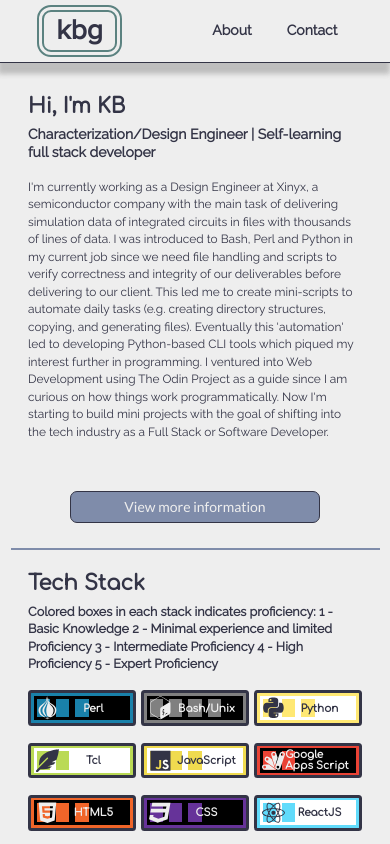
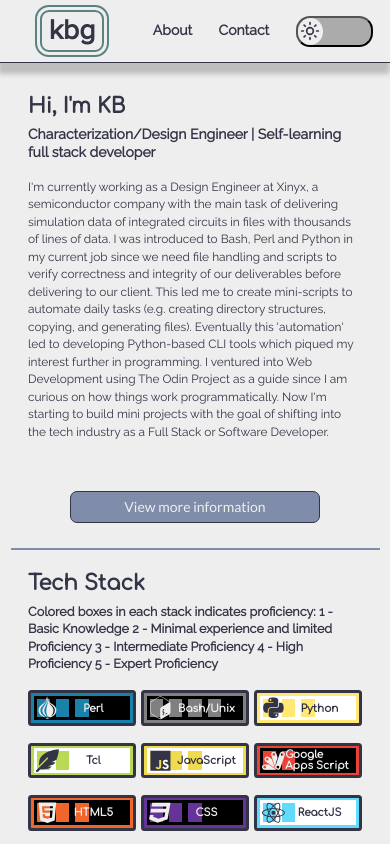
Before and after one commit to kbgarcia8/portfolio, a React (Vite) app in the folder portfolio/: page / in a window 390 px wide. Shown: the top 844 px of the page. Built offline with nearby package versions, Linux system fonts and the light colour scheme; no server answers.

Commit message:
Add ThemeToggleButton - for fix of responsiveness

```diff
--- a/portfolio/package.json
+++ b/portfolio/package.json
@@ -11,9 +11,10 @@
   },
   "dependencies": {
     "@emailjs/browser": "^4.4.1",
-    "@emotion/react": "^11.14.0",
-    "@emotion/styled": "^11.14.1",
+    "@radix-ui/react-switch": "^1.2.6",
+    "lucide-react": "^0.554.0",
     "prop-types": "^15.8.1",
+    "radix-ui": "^1.4.3",
     "react": "^19.1.1",
     "react-dom": "^19.1.1",
     "react-icons": "^5.5.0",
--- /dev/null
+++ b/portfolio/src/components/molecules/ThemeToggleButton/ThemeToggleButton.jsx
@@ -0,0 +1,22 @@
+import { Sun, Moon } from "lucide-react";
+import * as Styled from './ThemeToggleButton.styles.js';
+import { useTheme } from "context/ThemeContext.jsx";
+
+const ThemeToggleButton = () => {
+  const { currentTheme, toggleTheme } = useTheme();
+
+  const isDark = currentTheme.name === 'dark' ? true : false;
+
+  return (
+    <Styled.Root
+      checked={isDark}
+      onCheckedChange={toggleTheme}
+    >
+      <Styled.Thumb $isDark={isDark}>
+        {isDark ? <Moon size={20} /> : <Sun size={20} />}
+      </Styled.Thumb>
+    </Styled.Root>
+  );
+}
+
+export default ThemeToggleButton;
--- /dev/null
+++ b/portfolio/src/components/molecules/ThemeToggleButton/ThemeToggleButton.styles.js
@@ -0,0 +1,28 @@
+import styled from "styled-components";
+import { v } from "styles/variables.js";
+import * as Switch from "@radix-ui/react-switch";
+import { media } from "utils/utils.js";
+
+export const Root = styled(Switch.Root)`
+  height: 50%;
+  width: 100%;
+  background: ${({theme}) => theme.name === 'light' ? '#abababff' : '#e1e1e1ff'};
+  border-radius: ${v.borderRadius.large};
+  position: relative;
+`;
+export const Thumb = styled(Switch.Thumb)`
+    border-radius: 50%;
+    display: flex;
+    align-items: center;
+    justify-content: center;
+    transition: transform 0.2s;
+
+    ${media.mobile`
+      background: ${({theme}) => theme.bg};
+      width: 35%;
+      height: 100%;
+      &[data-state="checked"] {
+        transform: translateX(185%);
+      }
+    `}
+`;
--- /dev/null
+++ b/portfolio/src/components/molecules/ThemeToggleButton/index.js
@@ -0,0 +1,2 @@
+import ThemeToggleButton from "./ThemeToggleButton.jsx";
+export default ThemeToggleButton;
--- a/portfolio/src/components/organisms/Header/Header.jsx
+++ b/portfolio/src/components/organisms/Header/Header.jsx
@@ -1,7 +1,7 @@
 import React from "react";
 import PropTypes from "prop-types";
 import * as Styled from './Header.styles.js';
-import Navbar from "components/molecules/Navbar/Navbar.jsx";
+import ThemeToggleButton from "components/molecules/ThemeToggleButton";
 
 const links = [
     {name: "About", path:"/about"},
@@ -16,6 +16,9 @@
                 <Styled.HeaderTextLogo to={'/'}>{'kbg'}</Styled.HeaderTextLogo>
             </Styled.HeaderLogo>
             <Styled.HeaderNavbar className={'header-navbar'} links={links}/>
+            <Styled.ThemeToggleButtonSpace>
+                <ThemeToggleButton/>
+            </Styled.ThemeToggleButtonSpace>
         </Styled.HeaderWrapper>
     )
 }
--- a/portfolio/src/components/organisms/Header/Header.styles.js
+++ b/portfolio/src/components/organisms/Header/Header.styles.js
@@ -75,3 +75,19 @@
         justify-content: space-evenly;
     }
 `;
+
+export const ThemeToggleButtonSpace = styled.div`
+    display: flex;
+    align-items: center;
+    justify-content: center;
+    height: 100%;
+    ${media.mobile`
+        width: 25%;
+    `}
+    ${media.tablet`
+        width: 12.5%;
+    `}
+    ${media.desktop`
+        width: 7.5%;
+    `}
+`;
--- a/portfolio/src/components/pages/MainPage/MainPage.styles.js
+++ b/portfolio/src/components/pages/MainPage/MainPage.styles.js
@@ -46,6 +46,9 @@
 
         font-size: calc(${v.fontSize.small} + 0.1rem);
         line-height: calc(${v.spacing.large} + 0.1rem);
+    `}
+    ${media.desktop`
+
     `}
 `;
 
--- a/portfolio/src/styles/globalStyles.js
+++ b/portfolio/src/styles/globalStyles.js
@@ -52,9 +52,6 @@
 body {
     margin: 0;
     padding: 0;
-    display: flex;
-    align-items: center;
-    justify-content: center;
     min-height: 100vh;
 }
 
```
Also changed, not shown: 1 other file (tests, documents, lock files or other folders).
